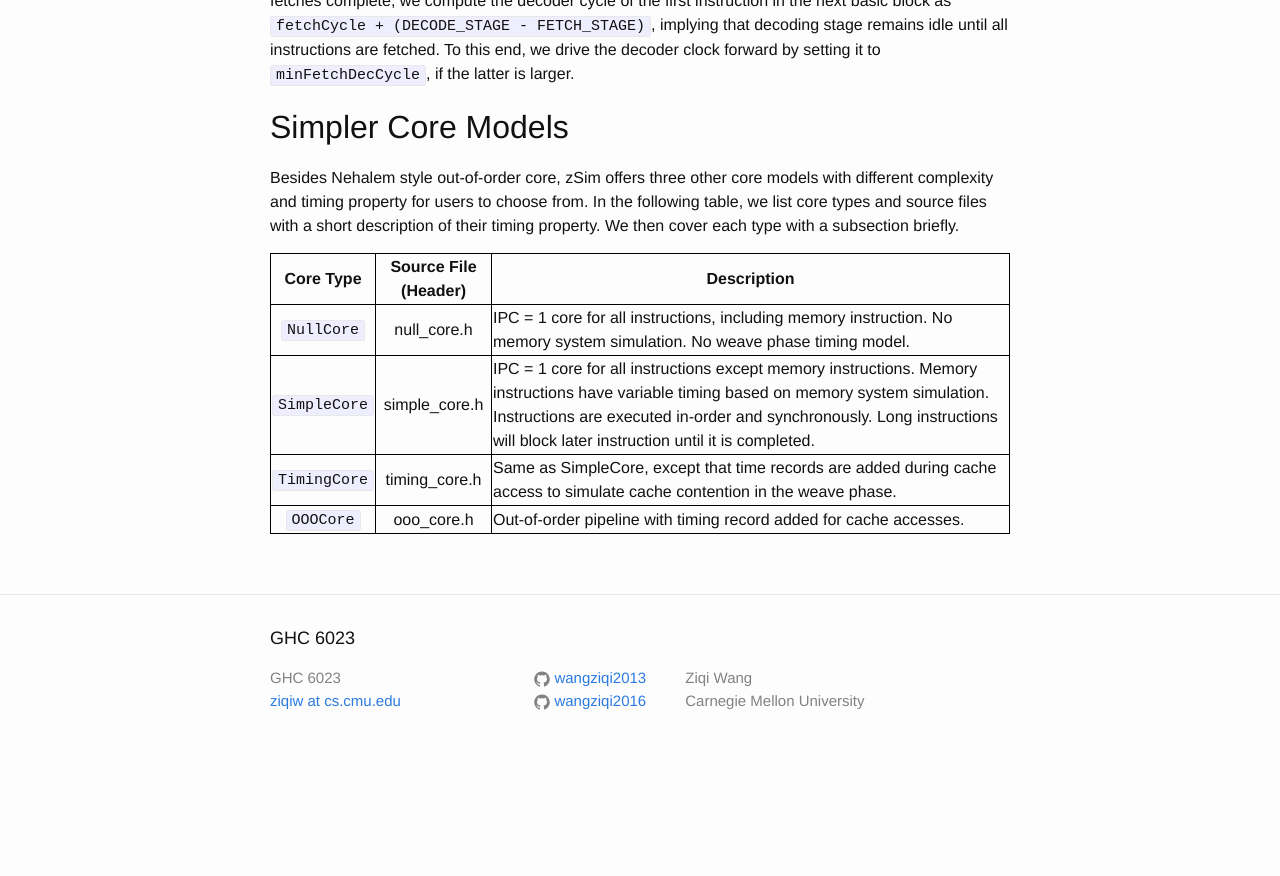
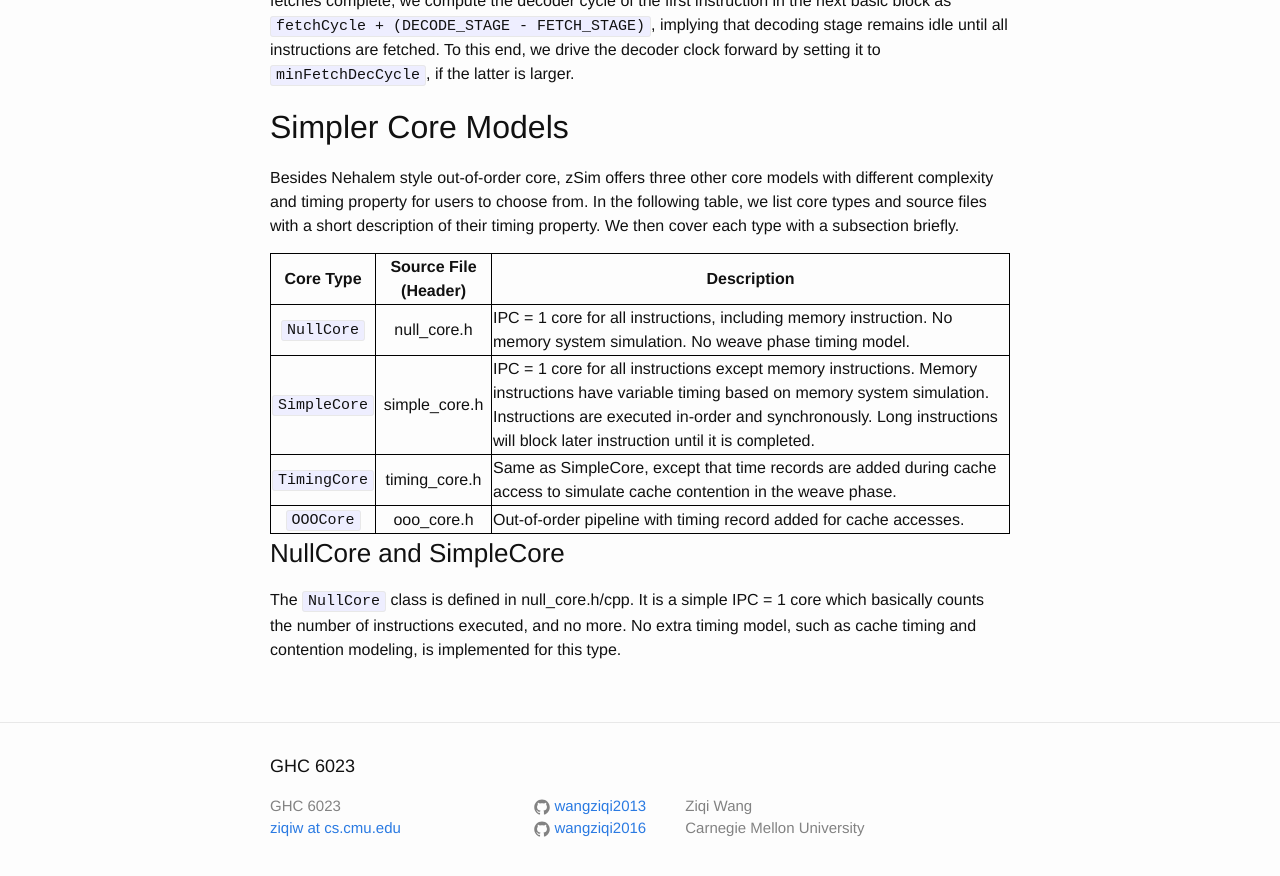
Before and after one commit to wangziqi2013/wangziqi2013.github.io, a Jekyll site: the page built from _posts/2019-12-31-zsim-microarch.markdown, in a window 1280 px wide and 900 px high, scrolled down 23536 px. Shown: the top 876 px of the window. Built offline with Jekyll 4.4.1, drawn with Linux system fonts in a browser that asks for light colours; before the commit the page ends 24308 px from its top, so only the background shows below that.

Commit message:
Adding null core

```diff
--- a/_posts/2019-12-31-zsim-microarch.markdown
+++ b/_posts/2019-12-31-zsim-microarch.markdown
@@ -859,3 +859,8 @@ timing property. We then cover each type with a subsection briefly.
 | `TimingCore` | timing\_core.h | Same as SimpleCore, except that time records are added during cache access to simulate cache contention in the weave phase. |
 | `OOOCore` | ooo\_core.h | Out-of-order pipeline with timing record added for cache accesses. |
 {:.mbtablestyle}
+
+### NullCore and SimpleCore
+
+The `NullCore` class is defined in null\_core.h/cpp. It is a simple IPC = 1 core which basically counts the number of instructions
+executed, and no more. No extra timing model, such as cache timing and contention modeling, is implemented for this type.
```
